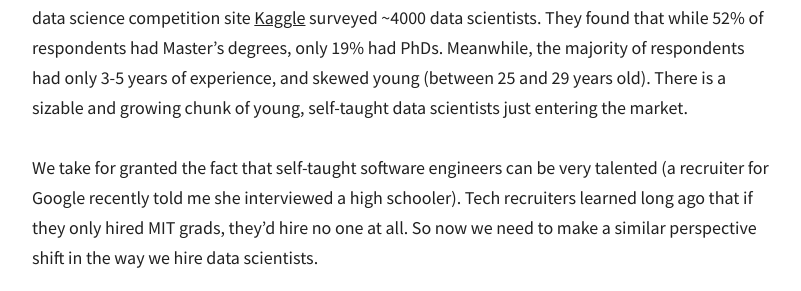
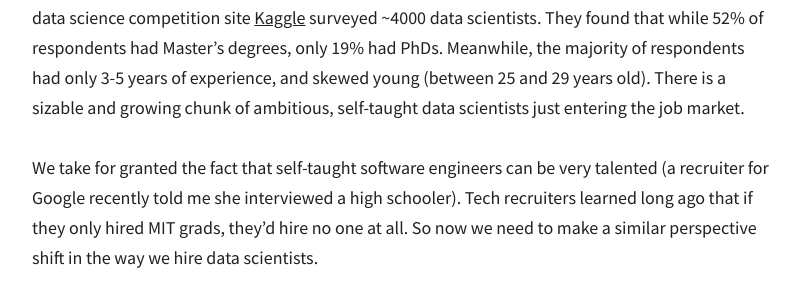
Before and after one commit to dalequark/daleonai, a Jekyll site: the page built from _posts/2020-08-23-employers-your-machine-learning-hires-don-t-need-phds-or-masters-degrees.md, in a window 1280 px wide and 900 px high, scrolled down 2133 px. Shown: the part 254-545 px from the top of the window, without its empty margins (238-1039 px from the left). Built offline with Jekyll 4.4.1, drawn with Linux system fonts in a browser that asks for light colours; some web fonts are replaced; comment, search, counter and statistics services are not loaded.

Commit message:
Update from Forestry.io Dale updated _posts/2020-08-23-employers-your-machine-learning-hires-don-t-need-phds-or-masters-degrees.md

```diff
--- a/_posts/2020-08-23-employers-your-machine-learning-hires-don-t-need-phds-or-masters-degrees.md
+++ b/_posts/2020-08-23-employers-your-machine-learning-hires-don-t-need-phds-or-masters-degrees.md
@@ -37,7 +37,7 @@ Meanwhile, engineers began learning ML on the job.  Even at Google, one of the w
 
 Five years is an eon in tech, and the data science landscape has changed. It's much easier to learn machine learning outside of the classroom today than it used to be, and our toolset has become significantly [more user-friendly](https://daleonai.com/software-developers-youre-learning-machine-learning-upside-down) (see PyTorch, TensorFlow 2.0, Keras). Paired with an enormous and growing ecosystem of online resources, the determined developer can give herself a hefty ML education without ever spending a dime.
 
-The eligible Data Scientist/Machine Learning engineer hiring pool has changed, too. In 2019, the data science competition site [Kaggle](https://www.kaggle.com/kaggle-survey-2019) surveyed \~4000 data scientists. They found that while 52% of respondents had Master's degrees, only 19% had PhDs. Meanwhile, the majority of respondents had only 3-5 years of experience, and skewed young (between 25 and 29 years old). There is a sizable and growing chunk of young, self-taught data scientists just entering the market.
+The eligible Data Scientist/Machine Learning engineer hiring pool has changed, too. In 2019, the data science competition site [Kaggle](https://www.kaggle.com/kaggle-survey-2019) surveyed \~4000 data scientists. They found that while 52% of respondents had Master's degrees, only 19% had PhDs. Meanwhile, the majority of respondents had only 3-5 years of experience, and skewed young (between 25 and 29 years old). There is a sizable and growing chunk of ambitious, self-taught data scientists just entering the job market.
 
 We take for granted the fact that self-taught software engineers can be very talented (a recruiter for Google recently told me she interviewed a high schooler). Tech recruiters learned long ago that if they only hired MIT grads, they'd hire no one at all. So now we need to make a similar perspective shift in the way we hire data scientists.
 
```
